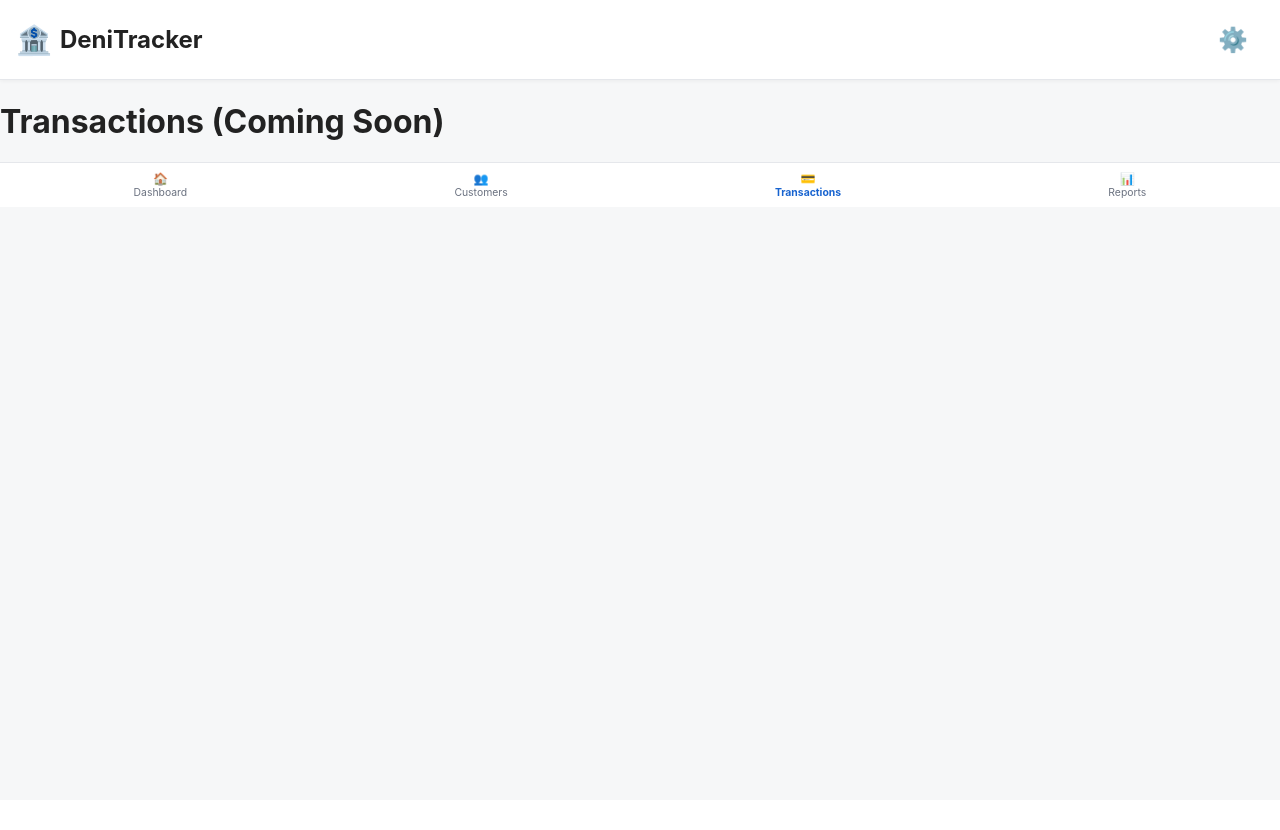
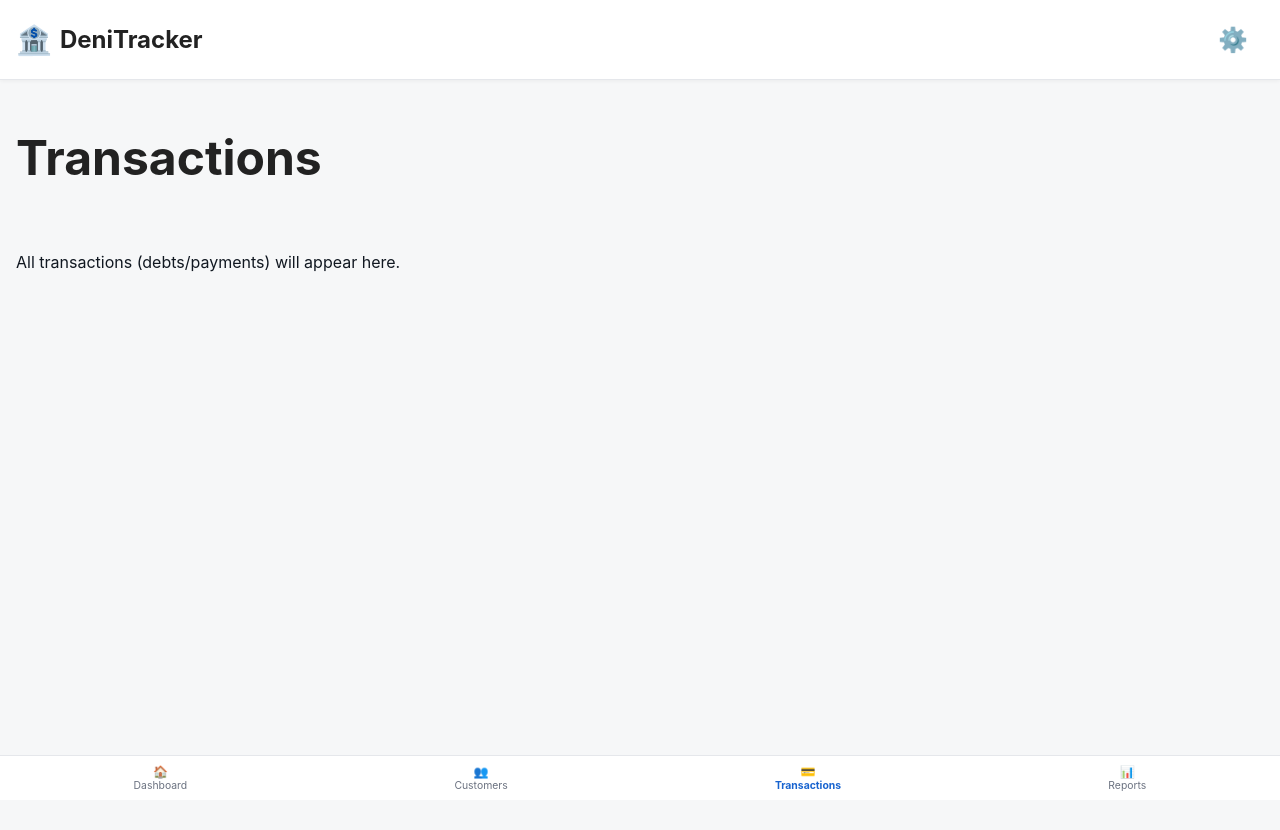
Before and after one commit to mrrugby/deniTracker, a Vue app in the folder frontend/: page /transactions in a window 1280 px wide. Shown: the top 830 px of the page. Before the commit the page ends 800 px from the top, so only its background shows below. Built offline with nearby package versions, Linux system fonts and the light colour scheme.

Commit message:
added repors, customers, transaction pages

```diff
--- a/frontend/src/views/Customers.vue
+++ b/frontend/src/views/Customers.vue
@@ -1,5 +1,35 @@
 <template>
-  <div>
-    <h1>Customers (Coming Soon)</h1>
+  <div class="page">
+    <header class="page-header">
+      <h1>Customers</h1>
+    </header>
+    <main class="page-content">
+      <p>List of all customers will appear here.</p>
+    </main>
   </div>
 </template>
+
+<script setup>
+</script>
+
+<style scoped>
+.page {
+  display: flex;
+  flex-direction: column;
+  min-height: calc(100vh - 60px); /* leave space for navbar */
+  padding: 1rem;
+  background: #f6f7f8;
+}
+
+.page-header {
+  font-size: 1.5rem;
+  font-weight: bold;
+  margin-bottom: 1rem;
+}
+
+.page-content {
+  flex: 1;
+  font-size: 1rem;
+  color: #111821;
+}
+</style>
--- a/frontend/src/views/Reports.vue
+++ b/frontend/src/views/Reports.vue
@@ -1,5 +1,35 @@
 <template>
-  <div>
-    <h1>Reports (Coming Soon)</h1>
+  <div class="page">
+    <header class="page-header">
+      <h1>Reports</h1>
+    </header>
+    <main class="page-content">
+      <p>Reports and analytics will appear here.</p>
+    </main>
   </div>
 </template>
+
+<script setup>
+</script>
+
+<style scoped>
+.page {
+  display: flex;
+  flex-direction: column;
+  min-height: calc(100vh - 60px);
+  padding: 1rem;
+  background: #f6f7f8;
+}
+
+.page-header {
+  font-size: 1.5rem;
+  font-weight: bold;
+  margin-bottom: 1rem;
+}
+
+.page-content {
+  flex: 1;
+  font-size: 1rem;
+  color: #111821;
+}
+</style>
--- a/frontend/src/views/Transactions.vue
+++ b/frontend/src/views/Transactions.vue
@@ -1,5 +1,35 @@
 <template>
-  <div>
-    <h1>Transactions (Coming Soon)</h1>
+  <div class="page">
+    <header class="page-header">
+      <h1>Transactions</h1>
+    </header>
+    <main class="page-content">
+      <p>All transactions (debts/payments) will appear here.</p>
+    </main>
   </div>
 </template>
+
+<script setup>
+</script>
+
+<style scoped>
+.page {
+  display: flex;
+  flex-direction: column;
+  min-height: calc(100vh - 60px);
+  padding: 1rem;
+  background: #f6f7f8;
+}
+
+.page-header {
+  font-size: 1.5rem;
+  font-weight: bold;
+  margin-bottom: 1rem;
+}
+
+.page-content {
+  flex: 1;
+  font-size: 1rem;
+  color: #111821;
+}
+</style>
```
